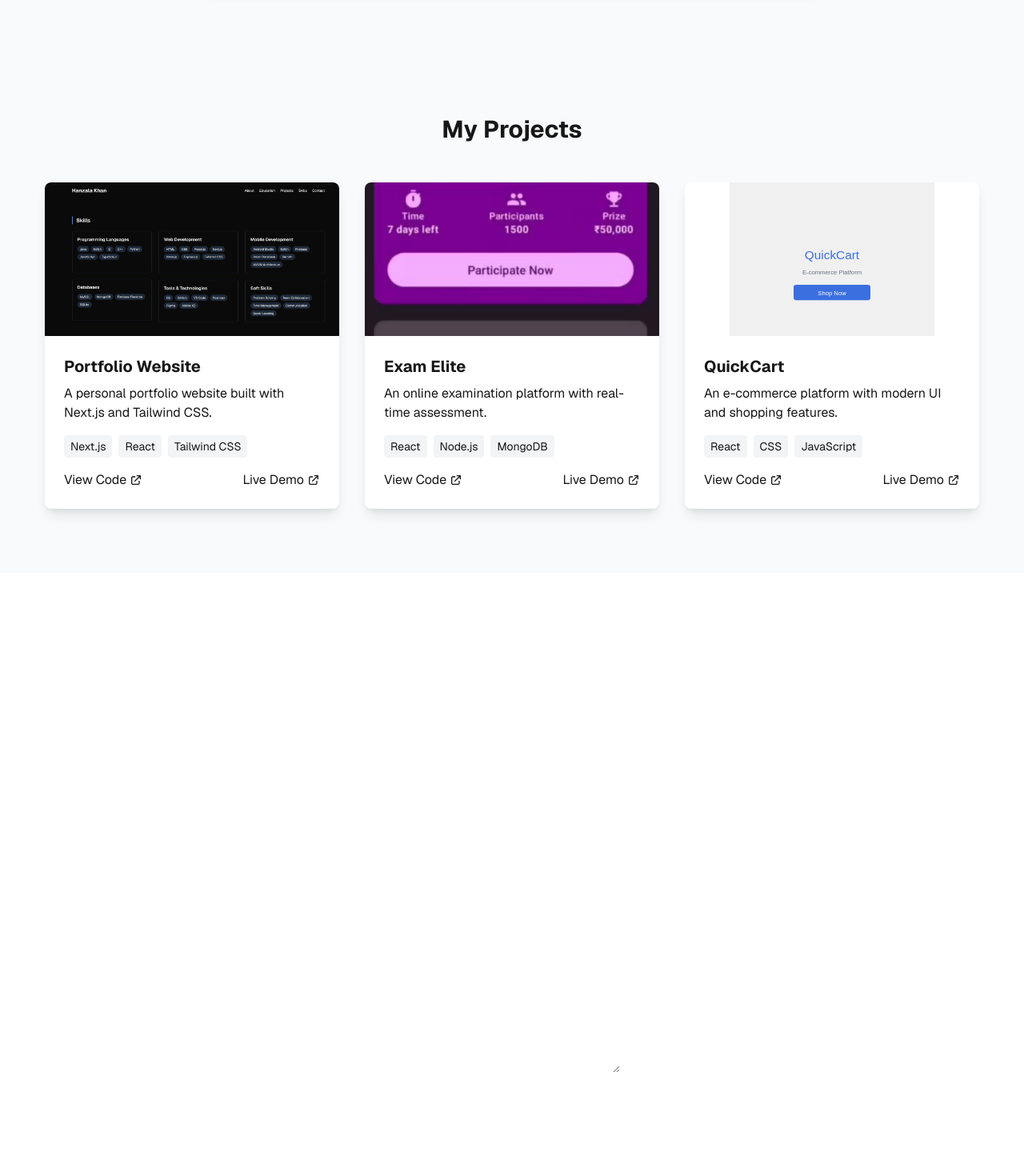
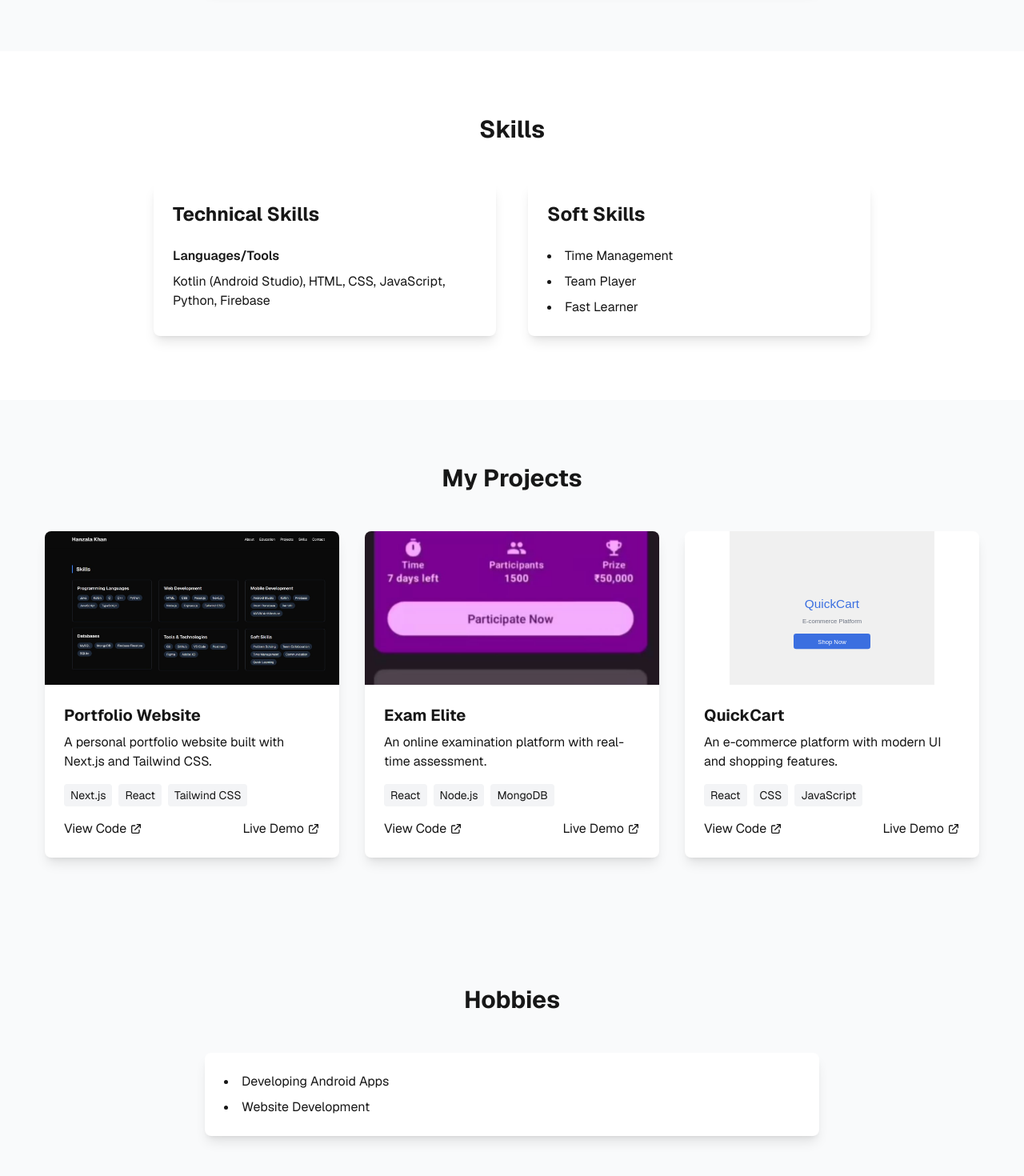
Before and after one commit to hanxala/my-portfolio, a Next.js app: page / in a window 1280 px wide. Shown: the part 1202-2672 px from the top of the page at 80% size. Built offline with nearby package versions, Linux system fonts and the light colour scheme.

Commit message:
Add Skills and Hobbies sections to portfolio

```diff
--- /dev/null
+++ b/app/components/Hobbies.tsx
@@ -0,0 +1,22 @@
+import React from 'react';
+
+const Hobbies = () => {
+  return (
+    <section id="hobbies" className="py-20 bg-gray-50 dark:bg-gray-900">
+      <div className="container mx-auto px-4">
+        <h2 className="text-3xl font-bold mb-12 text-center">Hobbies</h2>
+
+        <div className="max-w-3xl mx-auto">
+          <div className="bg-white dark:bg-gray-800 rounded-lg overflow-hidden shadow-lg p-6">
+            <ul className="list-disc list-inside space-y-2">
+              <li>Developing Android Apps</li>
+              <li>Website Development</li>
+            </ul>
+          </div>
+        </div>
+      </div>
+    </section>
+  );
+};
+
+export default Hobbies;
--- /dev/null
+++ b/app/components/Skills.tsx
@@ -0,0 +1,38 @@
+import React from 'react';
+
+const Skills = () => {
+  return (
+    <section id="skills" className="py-20">
+      <div className="container mx-auto px-4">
+        <h2 className="text-3xl font-bold mb-12 text-center">Skills</h2>
+
+        <div className="grid grid-cols-1 md:grid-cols-2 gap-10 max-w-4xl mx-auto">
+          {/* Technical Skills */}
+          <div className="bg-white dark:bg-gray-800 rounded-lg overflow-hidden shadow-lg p-6">
+            <h3 className="text-2xl font-bold mb-6 text-primary">Technical Skills</h3>
+            <div className="space-y-4">
+              <div>
+                <h4 className="font-semibold mb-2">Languages/Tools</h4>
+                <p>Kotlin (Android Studio), HTML, CSS, JavaScript, Python, Firebase</p>
+              </div>
+            </div>
+          </div>
+
+          {/* Soft Skills */}
+          <div className="bg-white dark:bg-gray-800 rounded-lg overflow-hidden shadow-lg p-6">
+            <h3 className="text-2xl font-bold mb-6 text-primary">Soft Skills</h3>
+            <div className="space-y-4">
+              <ul className="list-disc list-inside space-y-2">
+                <li>Time Management</li>
+                <li>Team Player</li>
+                <li>Fast Learner</li>
+              </ul>
+            </div>
+          </div>
+        </div>
+      </div>
+    </section>
+  );
+};
+
+export default Skills;
--- a/app/page.tsx
+++ b/app/page.tsx
@@ -1,6 +1,8 @@
 import Hero from './components/Hero';
 import Education from './components/Education';
+import Skills from './components/Skills';
 import Projects from './components/Projects';
+import Hobbies from './components/Hobbies';
 import Contact from './components/Contact';
 
 export default function Home() {
@@ -8,7 +10,9 @@ export default function Home() {
     <div className="min-h-screen font-[family-name:var(--font-geist-sans)]">
       <Hero />
       <Education />
+      <Skills />
       <Projects />
+      <Hobbies />
       <Contact />
     </div>
   );
```
